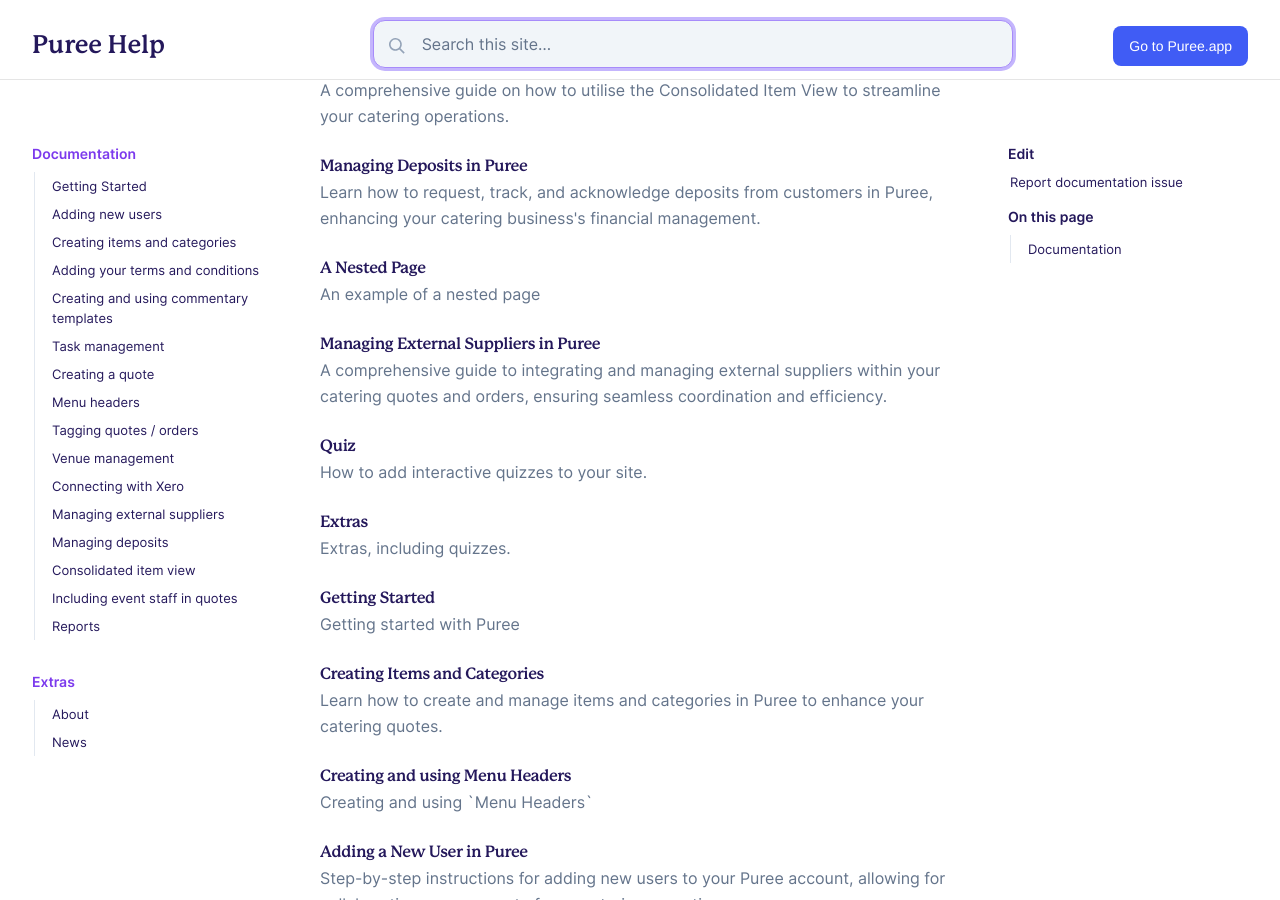
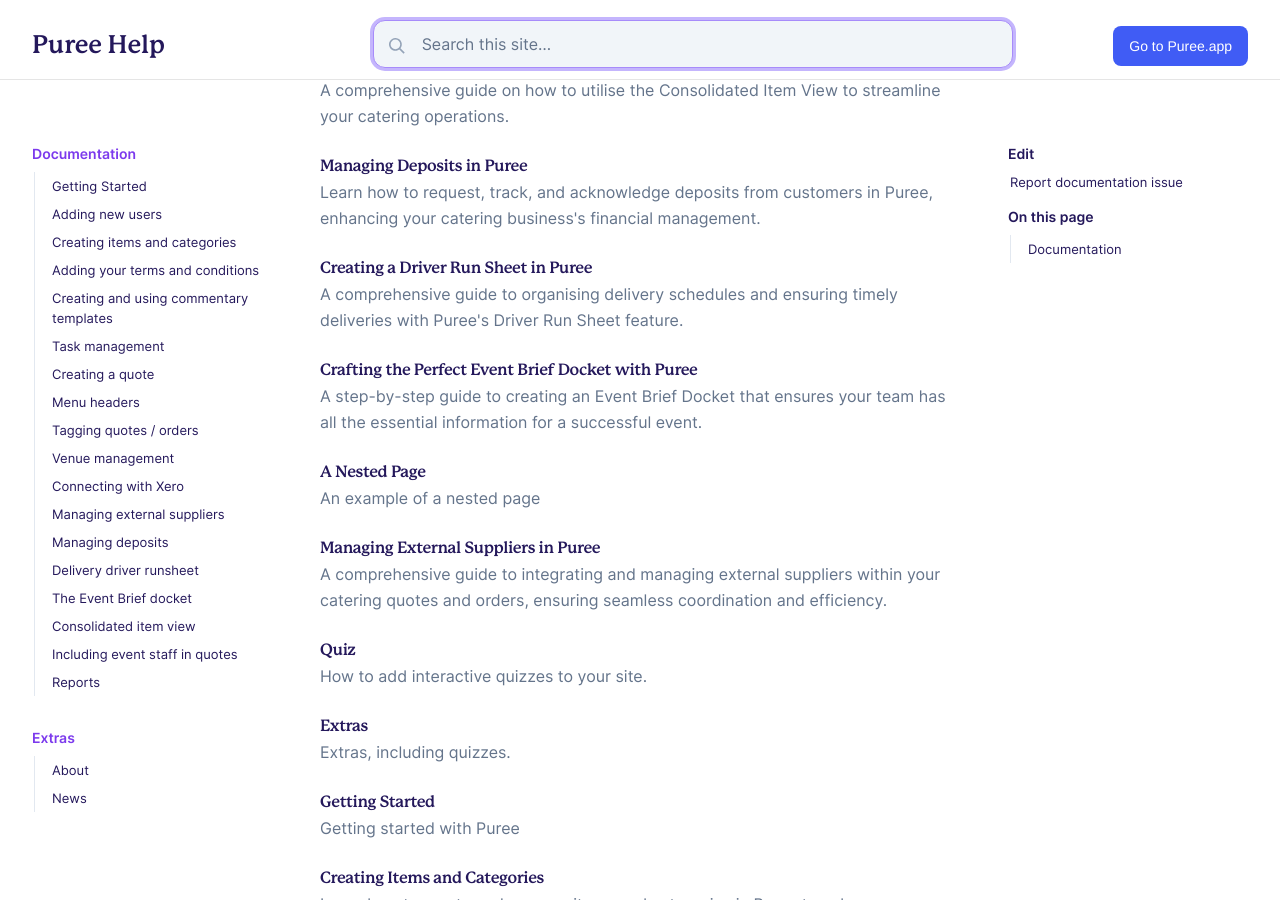
Before and after one commit to puree-catering/puree-catering.github.io, a Jekyll site: the page built from pages/docs.md, in a window 1280 px wide and 900 px high, scrolled down 531 px. Built offline with Jekyll 4.4.1, drawn with Linux system fonts in a browser that asks for light colours; part of the change alters nothing that is shown.

Commit message:
more guides

```diff
--- a/_data/toc.yml
+++ b/_data/toc.yml
@@ -27,6 +27,10 @@
       url: "docs/external-suppliers"
     - title: "Managing deposits"
       url: "docs/deposits"
+    - title: "Delivery driver runsheet"
+      url: "docs/driver-run-sheet"
+    - title: "The Event Brief docket"
+      url: "docs/event-brief"
     - title: "Consolidated item view"
       url: "docs/consolidated-items"
     - title: "Including event staff in quotes"
--- /dev/null
+++ b/_docs/driver-run-sheet.md
@@ -0,0 +1,59 @@
+---
+title: Creating a Driver Run Sheet in Puree
+description: A comprehensive guide to organising delivery schedules and ensuring timely deliveries with Puree's Driver Run Sheet feature.
+---
+
+{% include callout.html text="The Driver Run Sheet is an essential tool in Puree for managing deliveries efficiently, ensuring drivers have a clear and organised schedule for their delivery runs." %}
+
+## Introduction to Driver Run Sheets
+
+Driver Run Sheets in Puree streamline the delivery process by organising orders into scheduled runs. This ensures that all deliveries are made efficiently and on time.
+
+## Step-by-Step Guide to Generating a Driver Run Sheet
+
+### Step 1: Access the Driver Run Sheet
+
+- **Navigate to Driver Run Sheet:** Select the 'Driver Run Sheet' option and choose the current date to view all orders and their delivery times.
+
+### Step 2: Organise Delivery Runs
+
+1. **Determine Delivery Runs:** Assess delivery times to establish how many delivery runs are needed.
+2. **Assign Run Numbers:** Label each delivery with a run number based on its scheduled time.
+
+### Step 3: Schedule Departures
+
+- **Set Departure Times:** Decide on a departure time from the kitchen for each run to ensure timely delivery.
+
+### Step 4: Sequence Deliveries
+
+- **Plan Delivery Order:** Arrange the delivery sequence based on proximity to the kitchen and scheduled delivery times.
+- **Assign Sequence Numbers:** Label each item within a run with a sequence number to guide the delivery order.
+
+### Step 5: Assign Drivers
+
+- **Select Drivers:** Choose a driver for each run from your managed list of drivers.
+- **Driver Management:** Add or remove drivers as needed to ensure all deliveries are covered.
+
+### Step 6: Save and Distribute
+
+- **Save the Run Sheet:** Once all information is entered, save the run sheet.
+- **Print or Share:** Choose between a basic or detailed run sheet to print or share with your drivers, providing them with a clear schedule for their deliveries.
+
+## Utilising the Driver Run Sheet
+
+The Driver Run Sheet is a pivotal tool in ensuring that all deliveries are organised and executed smoothly. By following this guide, you can create detailed schedules for your drivers, improving the efficiency of your delivery process.
+
+- **Pre-Planning:** Allows for the efficient allocation of delivery tasks and driver assignments.
+- **On-the-Day Execution:** Provides drivers with a clear, sequential delivery schedule, ensuring no delivery is missed or delayed.
+- **Post-Delivery Review:** Facilitates the review of delivery efficiency and driver performance for continuous improvement.
+
+## Conclusion
+
+Puree's Driver Run Sheet feature is invaluable for catering businesses, ensuring that all deliveries are managed efficiently and effectively. By meticulously planning and organising delivery runs, catering businesses can enhance their delivery service, leading to greater customer satisfaction and operational excellence.
+
+## Watch Our Tutorial on the Event Brief Docket
+<!-- Loom Video Below -->
+
+{% include video_embed.html id="84f5d3fe45c94185842e368bd9eddce4" %}
+<br>
+For further assistance or questions, don't hesitate to reach out to our support team.
--- /dev/null
+++ b/_docs/event-brief.md
@@ -0,0 +1,60 @@
+---
+title: Crafting the Perfect Event Brief Docket with Puree
+description: A step-by-step guide to creating an Event Brief Docket that ensures your team has all the essential information for a successful event.
+---
+
+{% include callout.html text="The Event Brief Docket is a crucial tool for event managers, providing a comprehensive summary of the order details, staff information, and specific notes relevant to the event." %}
+
+## Understanding the Event Brief Docket
+
+The Event Brief Docket in Puree is designed to encapsulate all necessary details for an event manager to carry into an event, ensuring they have a complete overview of what is required for the event’s success.
+
+## How to Generate an Event Brief Docket
+
+### Step 1: Review Your Quote
+
+Ensure your quote includes:
+- Menu items
+- Beverages
+- Staff details (e.g., four staff members)
+- Equipment
+- A run sheet
+
+### Step 2: Add Notes
+
+1. **Navigate to the Notes Section:** Scroll to the notes section at the bottom of your quote.
+2. **Input Relevant Information:** Type in any critical notes that need to be included in the event brief.
+3. **Select to Include Note:** Check the box labelled "include note in event brief."
+4. **Save Your Note:** Confirm that your note is saved correctly.
+
+### Step 3: Accessing the Docket
+
+1. **Find the Order:** Go to the dockets section and locate your specific order.
+2. **Download the Event Brief Docket:** Click on the event brief docket to download it as a PDF.
+
+## Key Elements of the Event Brief Docket
+
+- **Event Details:** Start date, contact name, and phone number.
+- **General Notes Box:** Space for additional instructions or information.
+- **Staff Information:** Lists staff members, including start and end times. This section can be personalised further on site.
+- **Menu and Beverages:** Detailed list of what the customer has ordered, allowing for tracking of consumption and inventory.
+- **Equipment Checklist:** Enables the event manager to verify equipment both at the start and end of the event.
+
+## Utilising the Event Brief Docket
+
+- **Pre-Event Preparation:** Use the docket to prepare and review all event requirements thoroughly.
+- **On-Site Management:** The docket serves as a reference for managing the event flow, staff assignments, and equipment tracking.
+- **Post-Event Review:** Assist in the evaluation of event execution, including staff performance and equipment return.
+
+## Conclusion
+
+The Event Brief Docket is an indispensable resource for event managers, ensuring they are equipped with all necessary information to execute the event flawlessly. By following these steps, you can create a detailed and informative docket, contributing to the smooth operation and success of your event.
+
+
+
+## Watch Our Tutorial on the Event Brief Docket
+<!-- Loom Video Below -->
+
+{% include video_embed.html id="c022edb28b2f417b8c50fd98071a1f35" %}
+<br>
+For further assistance or questions, don't hesitate to reach out to our support team.
```
